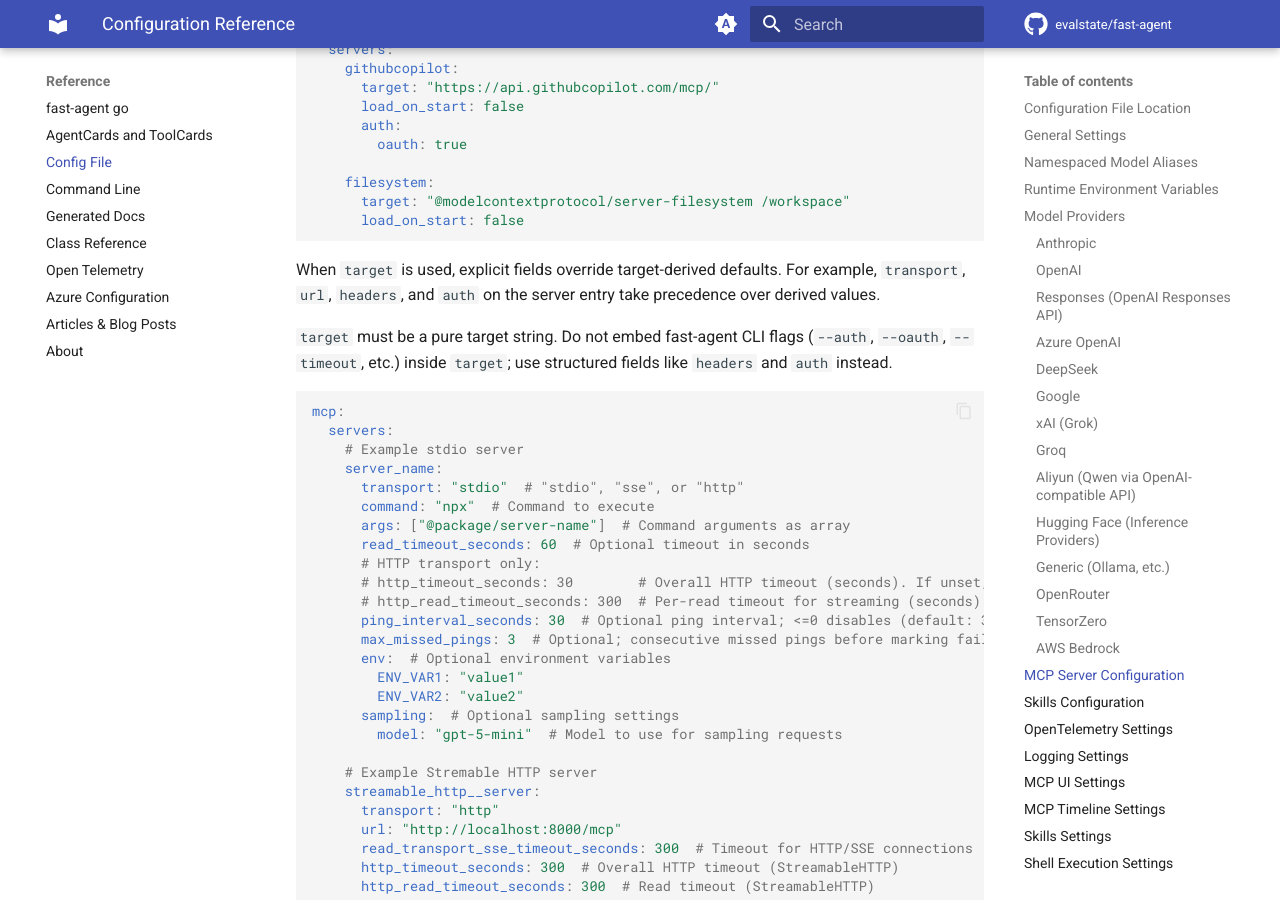
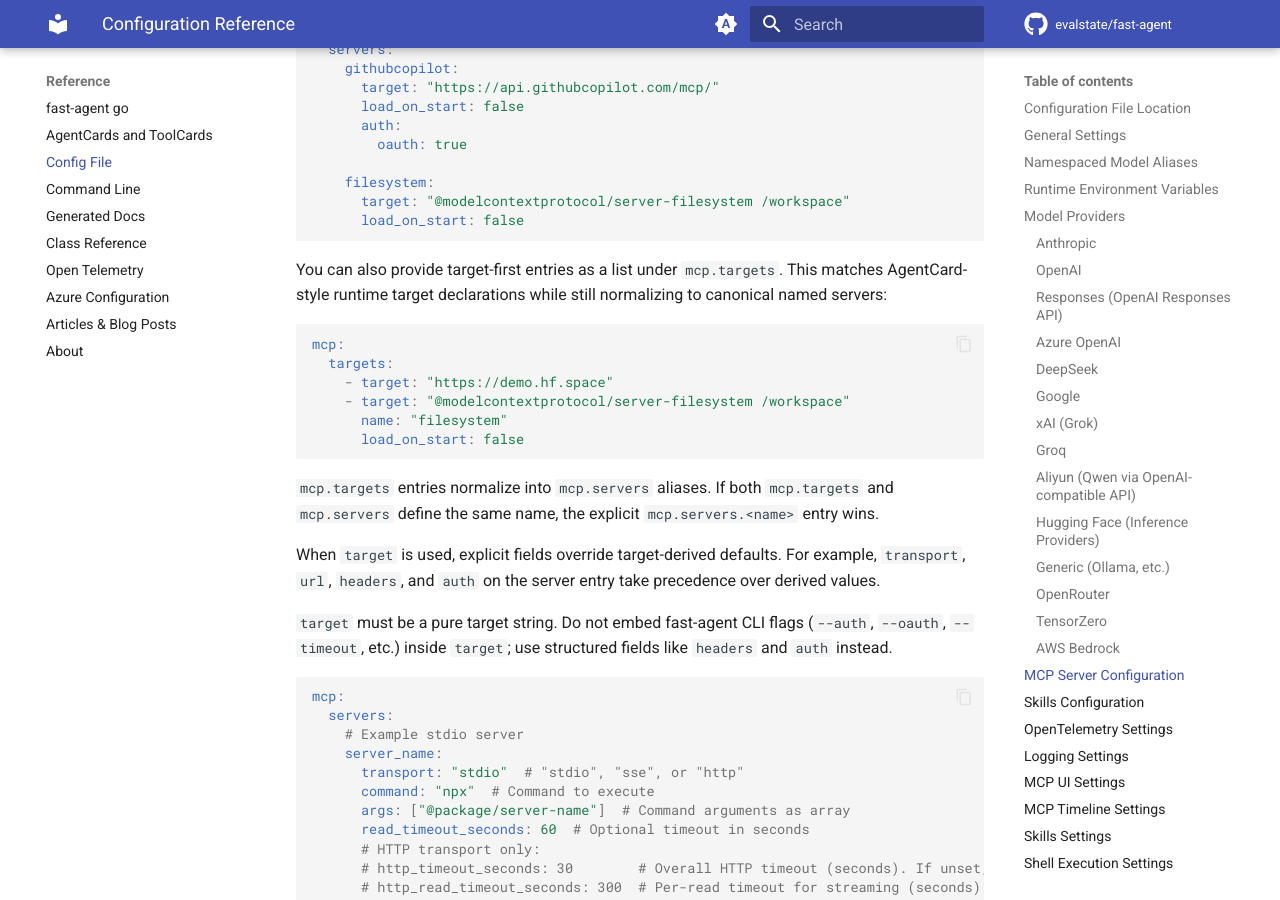
Before and after one commit to evalstate/fast-agent-docs, an MkDocs documentation site: the page built from docs/ref/config_file.md, in a window 1280 px wide and 900 px high, scrolled down 7772 px. Built offline with MkDocs 1.6.1 and Material for MkDocs 9.7.7, drawn with Linux system fonts in a browser that asks for light colours; comment, search, counter and statistics services are not loaded.

Commit message:
docs: describe mcp.targets list normalization

````diff
--- a/docs/ref/config_file.md
+++ b/docs/ref/config_file.md
@@ -358,6 +358,23 @@ mcp:
       load_on_start: false
 ```
 
+You can also provide target-first entries as a list under `mcp.targets`. This
+matches AgentCard-style runtime target declarations while still normalizing to
+canonical named servers:
+
+```yaml
+mcp:
+  targets:
+    - target: "https://demo.hf.space"
+    - target: "@modelcontextprotocol/server-filesystem /workspace"
+      name: "filesystem"
+      load_on_start: false
+```
+
+`mcp.targets` entries normalize into `mcp.servers` aliases. If both
+`mcp.targets` and `mcp.servers` define the same name, the explicit
+`mcp.servers.<name>` entry wins.
+
 When `target` is used, explicit fields override target-derived defaults.
 For example, `transport`, `url`, `headers`, and `auth` on the server entry take
 precedence over derived values.
````
Also changed, not shown: docs/mcp/index.md (+14 -0 lines).
